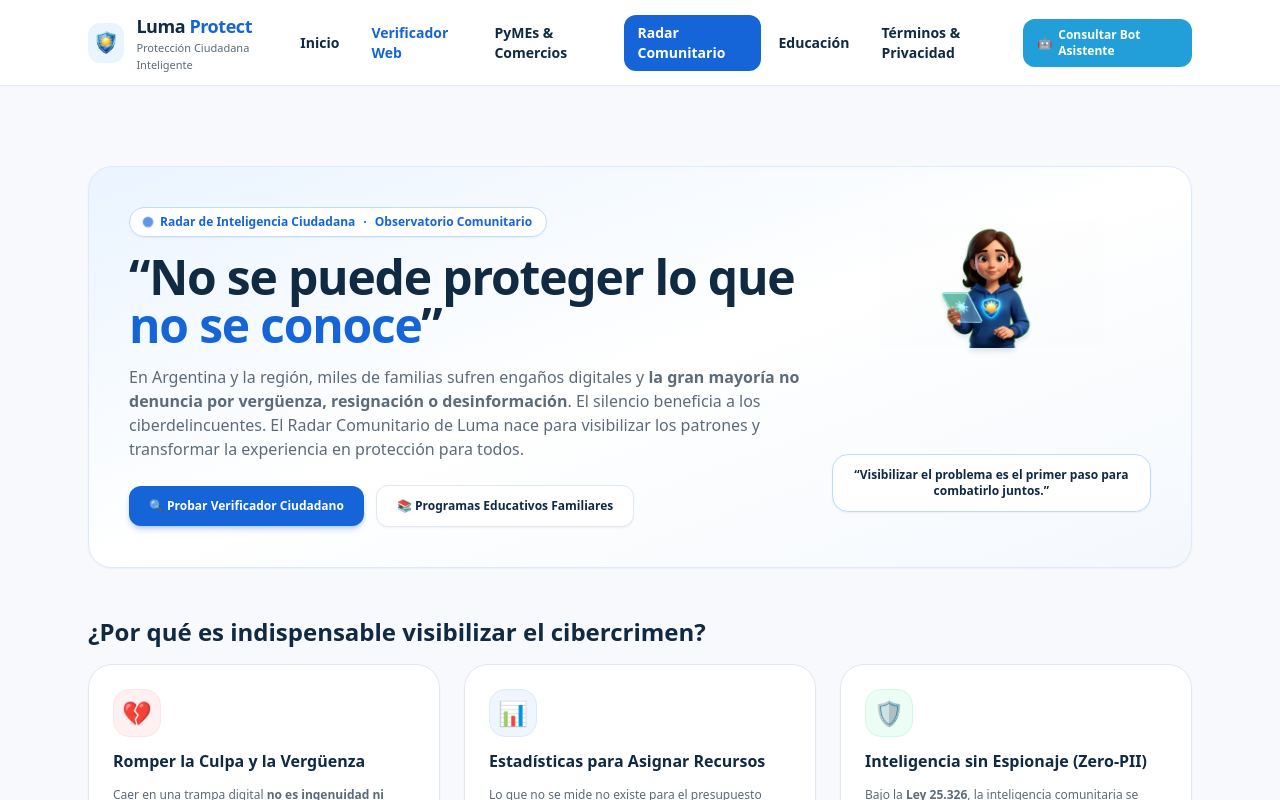
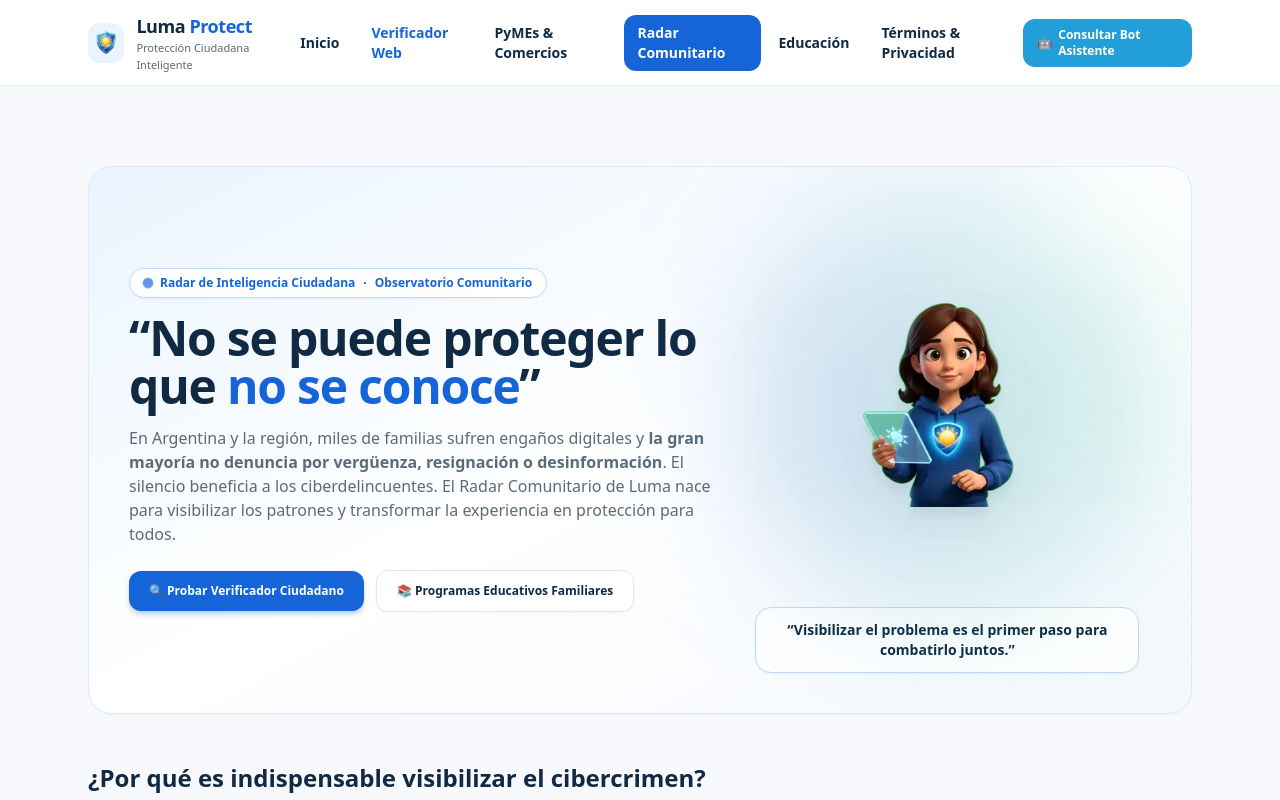
Before and after one commit to Cristianmgon/luma-citizen-web, a Next.js app: page /radar in a window 1280 px wide. Shown: the top 800 px of the page. Built offline with nearby package versions, Linux system fonts and the light colour scheme.

Commit message:
style(radar): agrandar personaje Luma Cuidadora en un 75% en la seccion Radar Comunitario

```diff
--- a/src/app/radar/page.tsx
+++ b/src/app/radar/page.tsx
@@ -83,7 +83,7 @@
       {/* 1. HERO Y MANIFIESTO CÍVICO CON LA MASCOTA */}
       <section className="relative overflow-hidden rounded-3xl border border-blue-100 bg-gradient-to-br from-lumaBlueSoft via-white to-blue-50/40 p-6 sm:p-10 shadow-sm">
         <div className="grid items-center gap-8 lg:grid-cols-12">
-          <div className="space-y-4 lg:col-span-8">
+          <div className="space-y-4 lg:col-span-7">
             <div className="inline-flex items-center gap-2 rounded-full border border-blue-200 bg-white/90 px-3.5 py-1.5 text-xs font-bold text-lumaBlue shadow-sm">
               <span className="flex h-2 w-2 rounded-full bg-lumaBlue animate-ping" />
               <span>Radar de Inteligencia Ciudadana</span>
@@ -116,15 +116,16 @@
             </div>
           </div>
 
-          <div className="flex flex-col items-center justify-center lg:col-span-4">
-            <div className="relative mx-auto h-48 w-48 sm:h-56 sm:w-56 drop-shadow-md">
+          <div className="flex flex-col items-center justify-center lg:col-span-5">
+            <div className="relative mx-auto h-84 w-84 sm:h-96 sm:w-96 drop-shadow-xl flex items-center justify-center">
+              <div className="absolute inset-0 rounded-full bg-gradient-to-r from-lumaBlue/20 to-emerald-400/20 blur-3xl scale-110 pointer-events-none" />
               <LumaCuidadoraAvatar
                 alt="Luma Protegiendo a la Comunidad"
-                className="h-full w-full object-contain"
+                className="relative z-10 h-full w-full object-contain"
                 loopIntervalSeconds={16}
               />
             </div>
-            <div className="mt-2 rounded-2xl border border-blue-200 bg-white p-3 text-center text-xs font-semibold text-lumaText shadow-sm max-w-xs">
+            <div className="mt-4 rounded-2xl border border-blue-200 bg-white p-3 text-center text-xs sm:text-sm font-semibold text-lumaText shadow-sm max-w-sm">
               &ldquo;Visibilizar el problema es el primer paso para combatirlo juntos.&rdquo;
             </div>
           </div>
```
